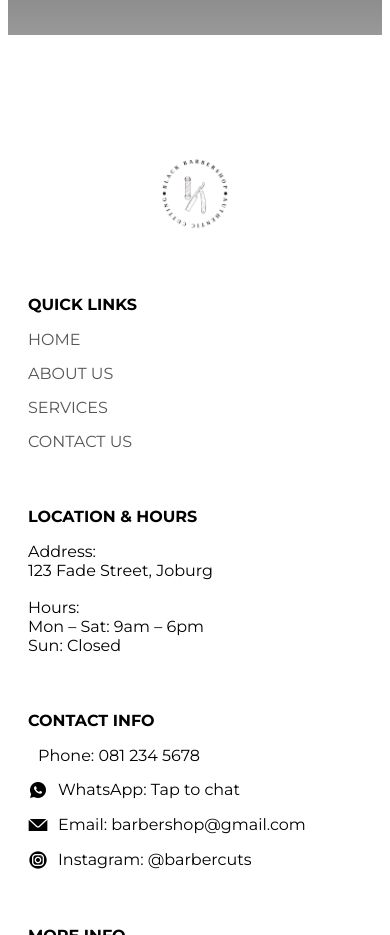
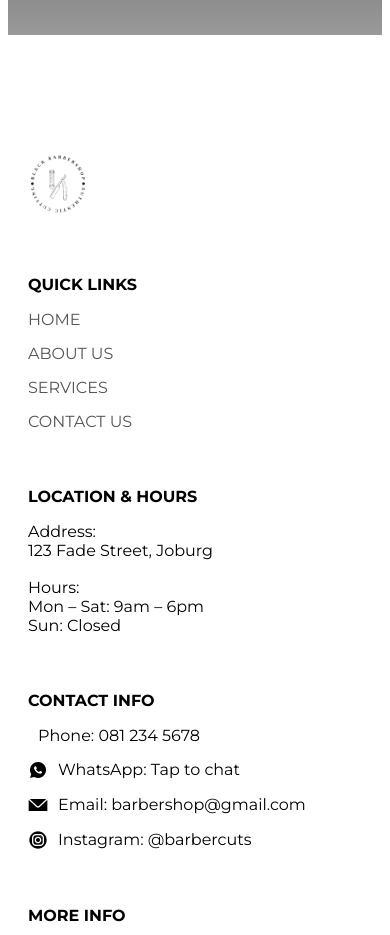
Before and after one commit to MISHOW2/barber-shop, a plain HTML site: page index.html in a window 390 px wide. Shown: the part 2380-3315 px from the top of the page. Drawn offline with Linux system fonts and the light colour scheme; a web font is replaced by a local one.

Commit message:
fixed footer

```diff
--- a/style.css
+++ b/style.css
@@ -307,11 +307,12 @@ ul p{
   }
 
   .footer-logo {
-    text-align: center;
+
     margin-bottom: 20px;
   }
 
   .footer-logo img {
-    margin: 0 auto;
+    width: 100px;
+
   }
 }
```
